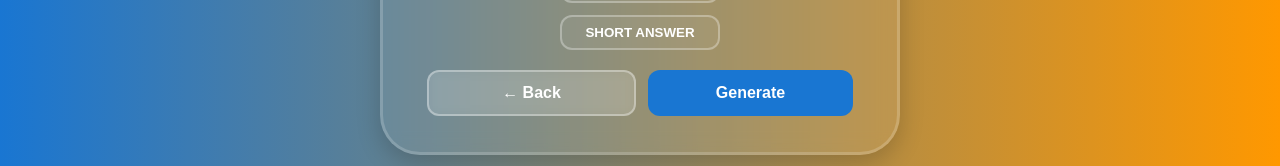
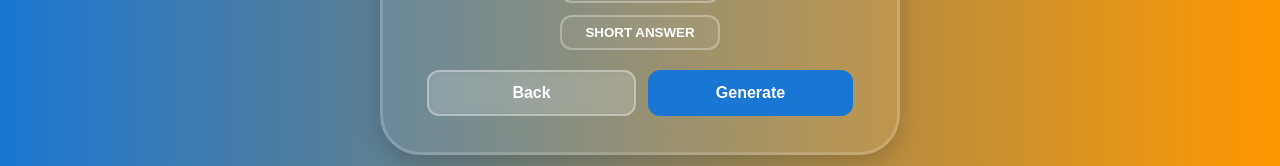
Before and after one commit to christensenandrew455-cell/Testifyai, a Next.js app: page /testsetup in a window 1280 px wide. Shown: the part 528-694 px from the top of the page. Built offline with nearby package versions, Linux system fonts and the light colour scheme.

Commit message:
Update page.js

```diff
--- a/app/testsetup/page.js
+++ b/app/testsetup/page.js
@@ -282,7 +282,7 @@ export default function TestSetupPage() {
               backdropFilter: "blur(6px)",
             }}
           >
-            ← Back
+            Back
           </button>
 
           <button
```
